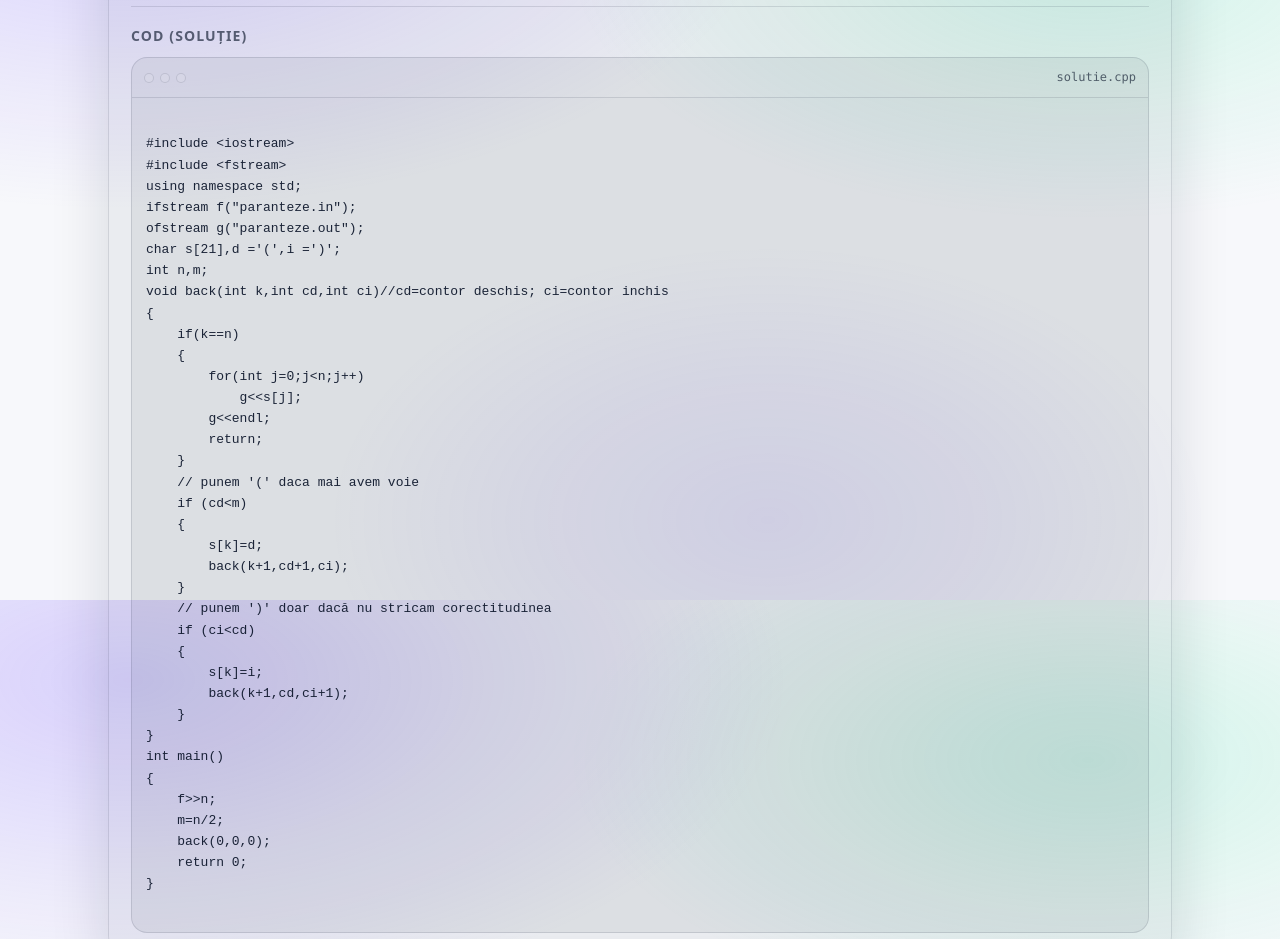
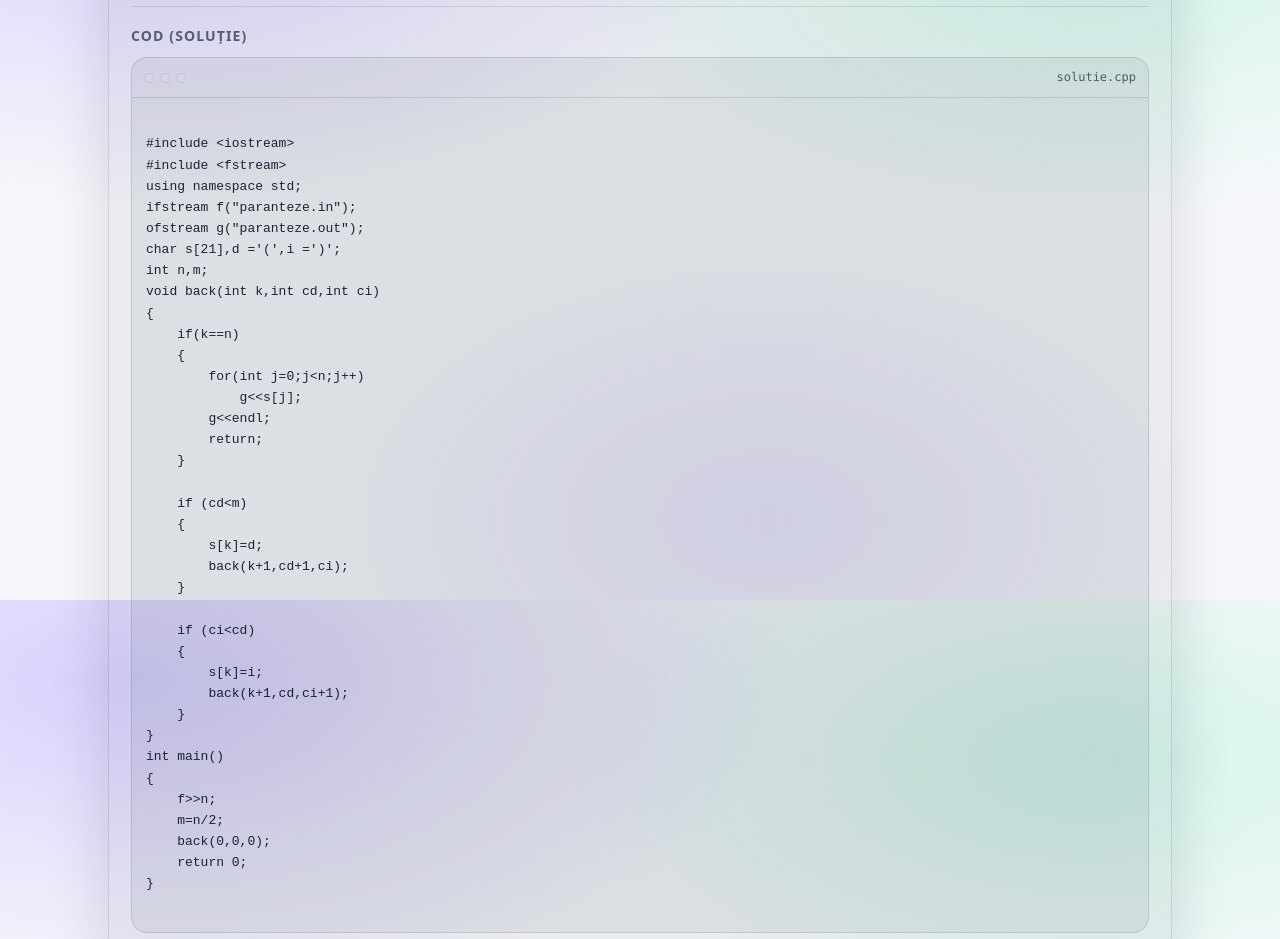
Before and after one commit to sCor-Pi0n/scorpion-websites, a plain HTML site: page BACKTRACKING/problems/part-2.html in a window 1280 px wide. Shown: the part 8200-9139 px from the top of the page. Drawn offline with Linux system fonts and the light colour scheme.

Commit message:
eliminare comentarii part-2.html

```diff
--- a/BACKTRACKING/problems/part-2.html
+++ b/BACKTRACKING/problems/part-2.html
@@ -481,7 +481,7 @@ ifstream f("paranteze.in");
 ofstream g("paranteze.out");
 char s[21],d ='(',i =')';
 int n,m;
-void back(int k,int cd,int ci)//cd=contor deschis; ci=contor inchis
+void back(int k,int cd,int ci)
 {
     if(k==n)
     {
@@ -490,13 +490,13 @@ void back(int k,int cd,int ci)//cd=contor deschis; ci=contor inchis
         g&lt;&lt;endl;
         return;
     }
-    // punem '(' daca mai avem voie
+
     if (cd&lt;m)
     {
         s[k]=d;
         back(k+1,cd+1,ci);
     }
-    // punem ')' doar dacă nu stricam corectitudinea
+
     if (ci&lt;cd)
     {
         s[k]=i;
```
